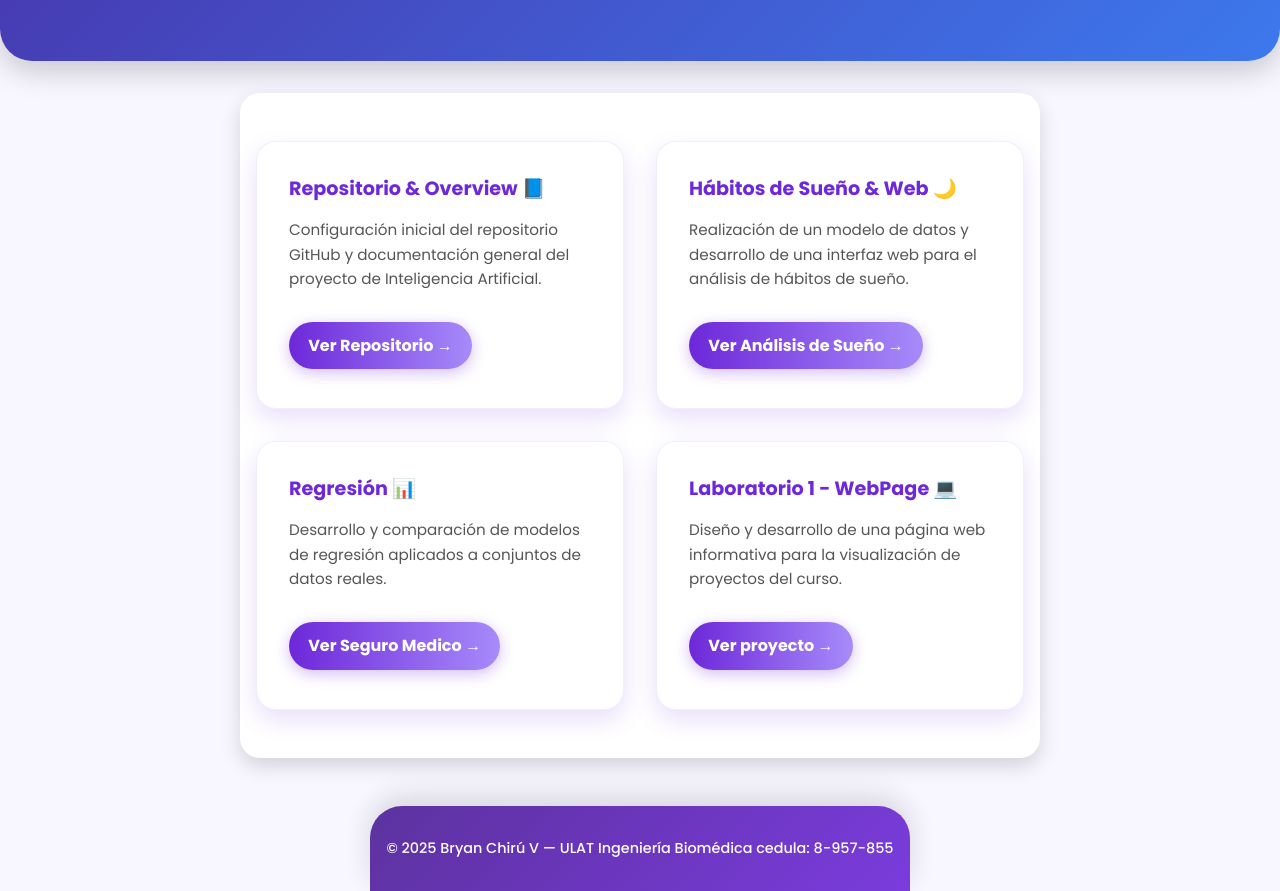
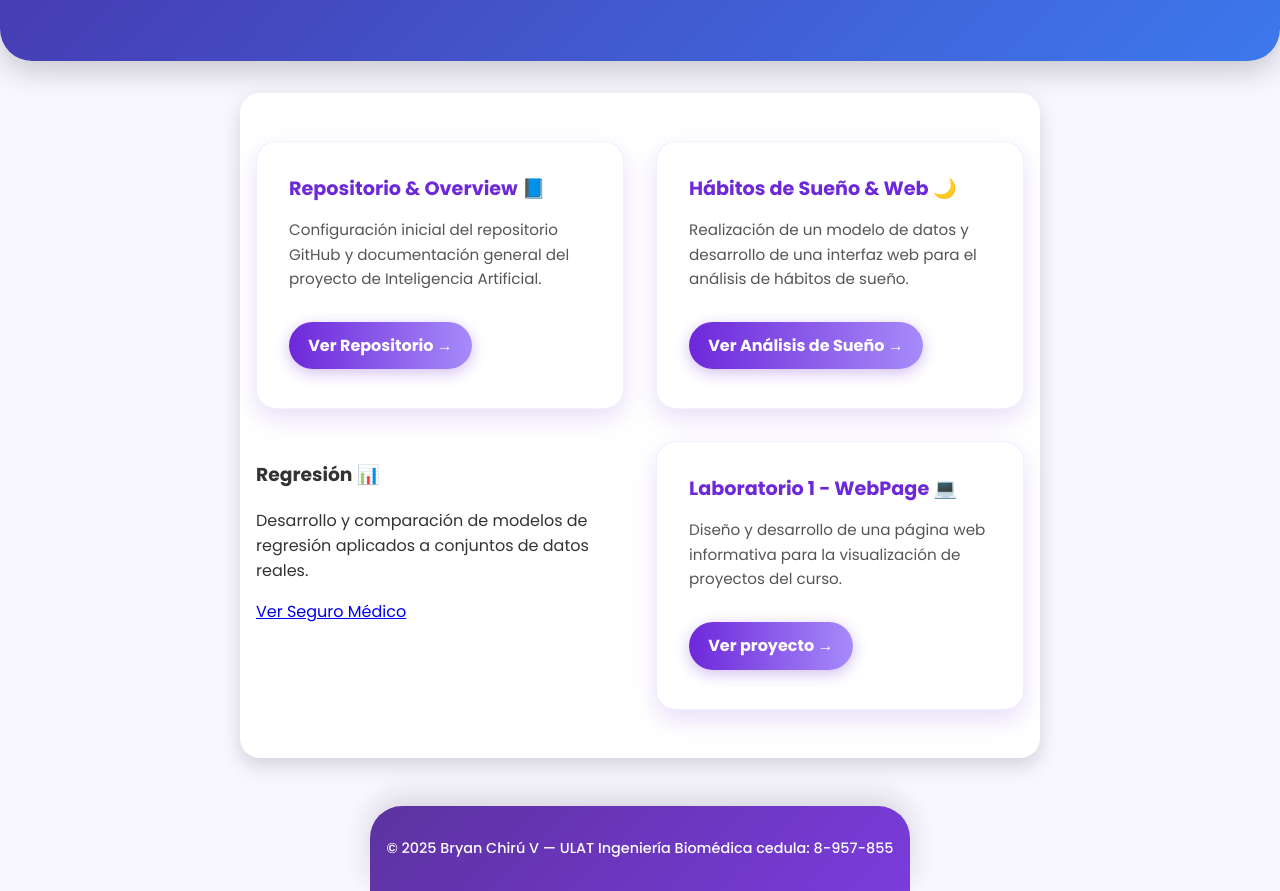
Before and after one commit to bryanchiru/bryanchiru, a plain HTML site: page index.html in a window 1280 px wide. Shown: the part 149-1040 px from the top of the page. Drawn offline with Linux system fonts and the light colour scheme.

Commit message:
Update index.html

```diff
--- a/index.html
+++ b/index.html
@@ -207,11 +207,10 @@
         <p>Realización de un modelo de datos y desarrollo de una interfaz web para el análisis de hábitos de sueño.</p>
         <a class="link" href="https://github.com/bryanchiru/bryanchiru/blob/main/Tarea3/analisis-de-sue%C3%B1o" target="_blank">Ver Análisis de Sueño →</a>
       </div>
-
-      <div class="card">
+      <div clase="tarjeta">
         <h3>Regresión 📊</h3>
         <p>Desarrollo y comparación de modelos de regresión aplicados a conjuntos de datos reales.</p>
-        <a class="link" href="https://github.com/bryanchiru/bryanchiru/blob/main/Calculo%20de%20seguro%20de%20salud" target="_blank">Ver Seguro Medico →</a>
+        <a class="enlace-enlace" href="https://github.com/bryanchiru/bryanchiru/blob/main/Calculo%20de%20seguro%20de%20salud" target="_blank">Ver Seguro Médico</a>
       </div>
 
       <div class="card">
```
